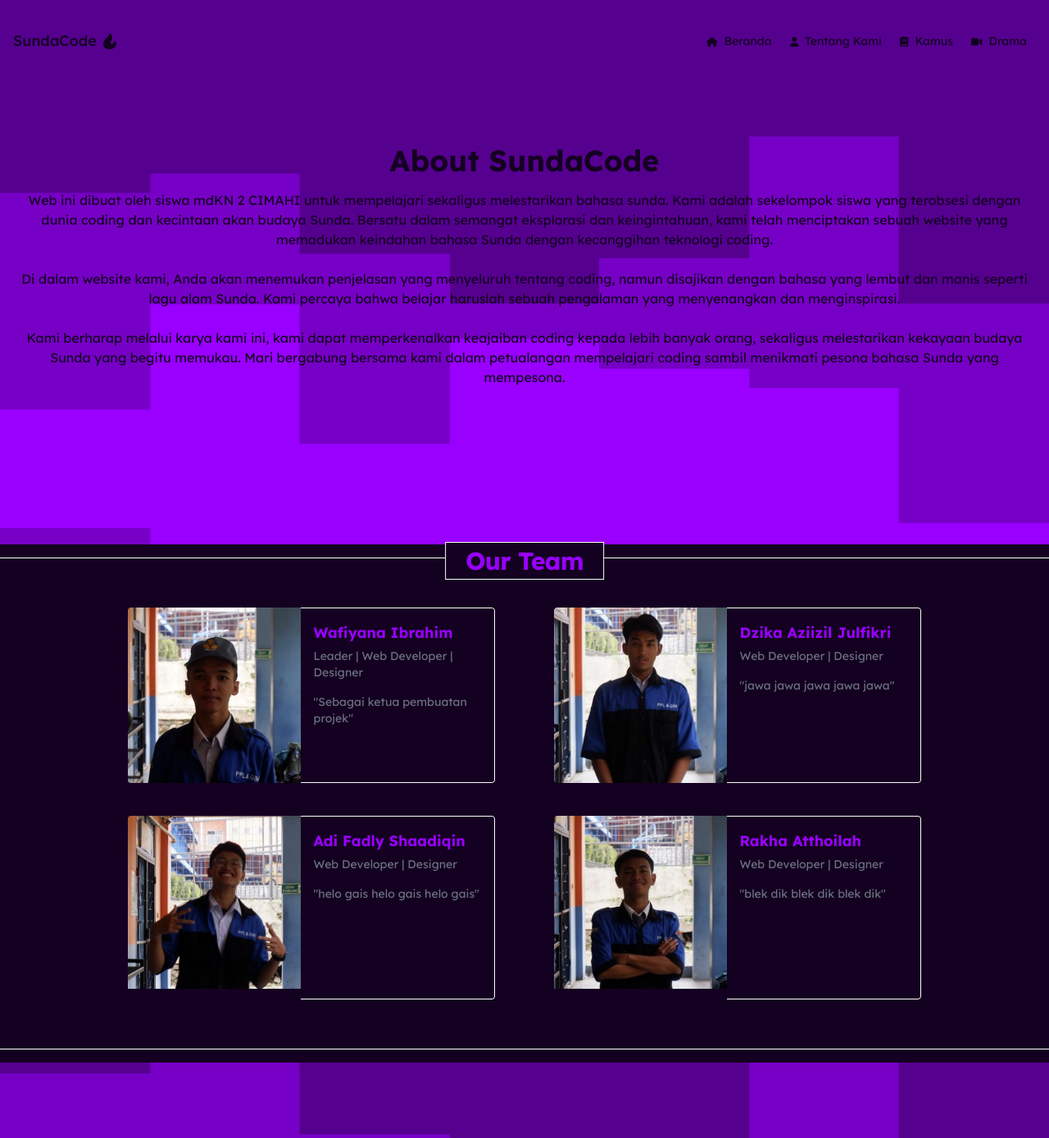
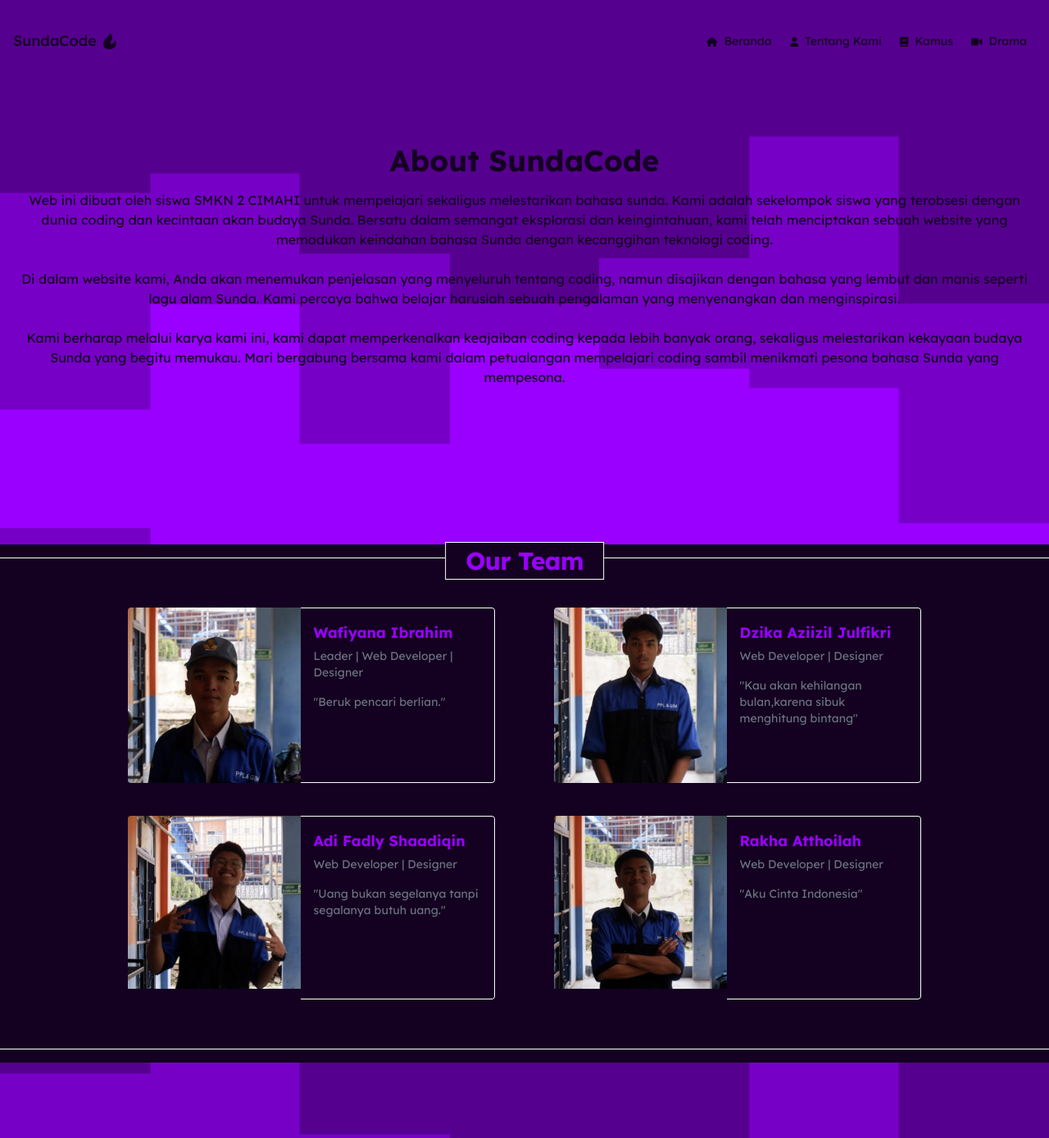
Before and after one commit to aquaa11/SundaCode, a Next.js app: page /about in a window 1280 px wide. Shown: the top 1388 px of the page at 82% size. Built offline with nearby package versions, Linux system fonts and the light colour scheme.

Commit message:
Update index.js

```diff
--- a/pages/about/index.js
+++ b/pages/about/index.js
@@ -12,7 +12,7 @@ function About() {
           <div className="px-5 md:text-center text-3xl md:text-4xl font-bold text-primary">
             <h1> About SundaCode</h1>
             <p className="font-normal text-base mt-4 mx-auto">
-              Web ini dibuat oleh siswa mdKN 2 CIMAHI untuk mempelajari
+              Web ini dibuat oleh siswa SMKN 2 CIMAHI untuk mempelajari
               sekaligus melestarikan bahasa sunda. Kami adalah sekelompok siswa
               yang terobsesi dengan dunia coding dan kecintaan akan budaya
               Sunda. Bersatu dalam semangat eksplorasi dan keingintahuan, kami
@@ -38,12 +38,12 @@ function About() {
 
         <section className="bg-primary py-3 md:py-4 mx-auto w-full mt-32 md:mt-48">
           <div className="w-full border-y border-white py-5">
-            <div  className=" max-w-screen-lg mx-auto ">
+            <div  className="max-w-screen-lg mx-auto ">
               <h1 className="text-3xl inline bg-primary font-bold tracking-tight text-pink px-6 absolute left-1/2 -translate-x-1/2 -translate-y-20 border border-white py-1">
                 Our Team
               </h1>
               <div className="grid md:grid-cols-2 gap-y-10 gap-x-4 max-w-screen-lg mx-auto my-10">
-                <div className="max-w-sm w-full md:max-w-md md:flex mx-auto overflow-hidden rounded">
+                <div className="max-w-xs w-full md:max-w-md md:flex mx-auto overflow-hidden rounded">
                   <div className="w-full md:w-[47%] h-56 md:h-full mx-auto"><img src="./Wafiyana.jpeg" className="w-full h-full bg-cover bg-center"/></div>
                   <div className="border-r md:w-[53%] border-b border-l rounded-es rounded-ee md:rounded-es-none md:rounded-se border-white  md:border-l-0 md:border-t  p-4">
                     <div>
@@ -57,7 +57,7 @@ function About() {
                         Leader | Web Developer | Designer
                       </p>
                       <p className="text-gray-500 text-sm mt-4">
-                        "Sebagai ketua pembuatan projek"
+                        "Beruk pencari berlian."
                       </p>
 
                       <div className="mt-4 mb-2 flex gap-2 text-xl text-primary">
@@ -75,7 +75,7 @@ function About() {
                     </div>
                   </div>
                 </div>
-                <div className="max-w-sm w-full md:max-w-md md:flex mx-auto overflow-hidden rounded">
+                <div className="max-w-xs w-full md:max-w-md md:flex mx-auto overflow-hidden rounded">
                   <div className="w-full md:w-[47%] h-56 md:h-full mx-auto"> <img src="./Dzika.jpeg" className="w-full h-full bg-cover bg-center"/></div>
                   <div className="border-r md:w-[53%] border-b border-l rounded-es rounded-ee md:rounded-es-none md:rounded-se border-white  md:border-l-0 md:border-t  p-4">
                     <div>
@@ -89,7 +89,7 @@ function About() {
                         Web Developer | Designer
                       </p>
                       <p className="text-gray-500 text-sm mt-4">
-                        "jawa jawa jawa jawa jawa"
+                        "Kau akan kehilangan bulan,karena sibuk menghitung bintang"
                       </p>
 
                       <div className="mt-4 mb-2 flex gap-2 text-xl text-primary">
@@ -107,7 +107,7 @@ function About() {
                     </div>
                   </div>
                 </div>
-                <div className="max-w-sm w-full md:max-w-md md:flex mx-auto overflow-hidden rounded">
+                <div className="max-w-xs w-full md:max-w-md md:flex mx-auto overflow-hidden rounded">
                   <div className="w-full md:w-[47%] h-56 md:h-full mx-auto"> <img src="./Fadly.jpeg" classList="w-full h-full bg-cover bg-center"/></div>
                   <div className="border-r md:w-[53%] border-b border-l rounded-es rounded-ee md:rounded-es-none md:rounded-se border-white  md:border-l-0 md:border-t  p-4">
                     <div>
@@ -121,7 +121,7 @@ function About() {
                         Web Developer | Designer
                       </p>
                       <p className="text-gray-500 text-sm mt-4">
-                        "helo gais helo gais helo gais"
+                        "Uang bukan segelanya tanpi segalanya butuh uang."
                       </p>
 
                       <div className="mt-4 mb-2 flex gap-2 text-xl text-primary">
@@ -153,7 +153,7 @@ function About() {
                         Web Developer | Designer
                       </p>
                       <p className="text-gray-500 text-sm mt-4">
-                        "blek dik blek dik blek dik"
+                        "Aku Cinta Indonesia"
                       </p>
 
                       <div className="mt-4 mb-2 flex gap-2 text-xl text-primary">
```
